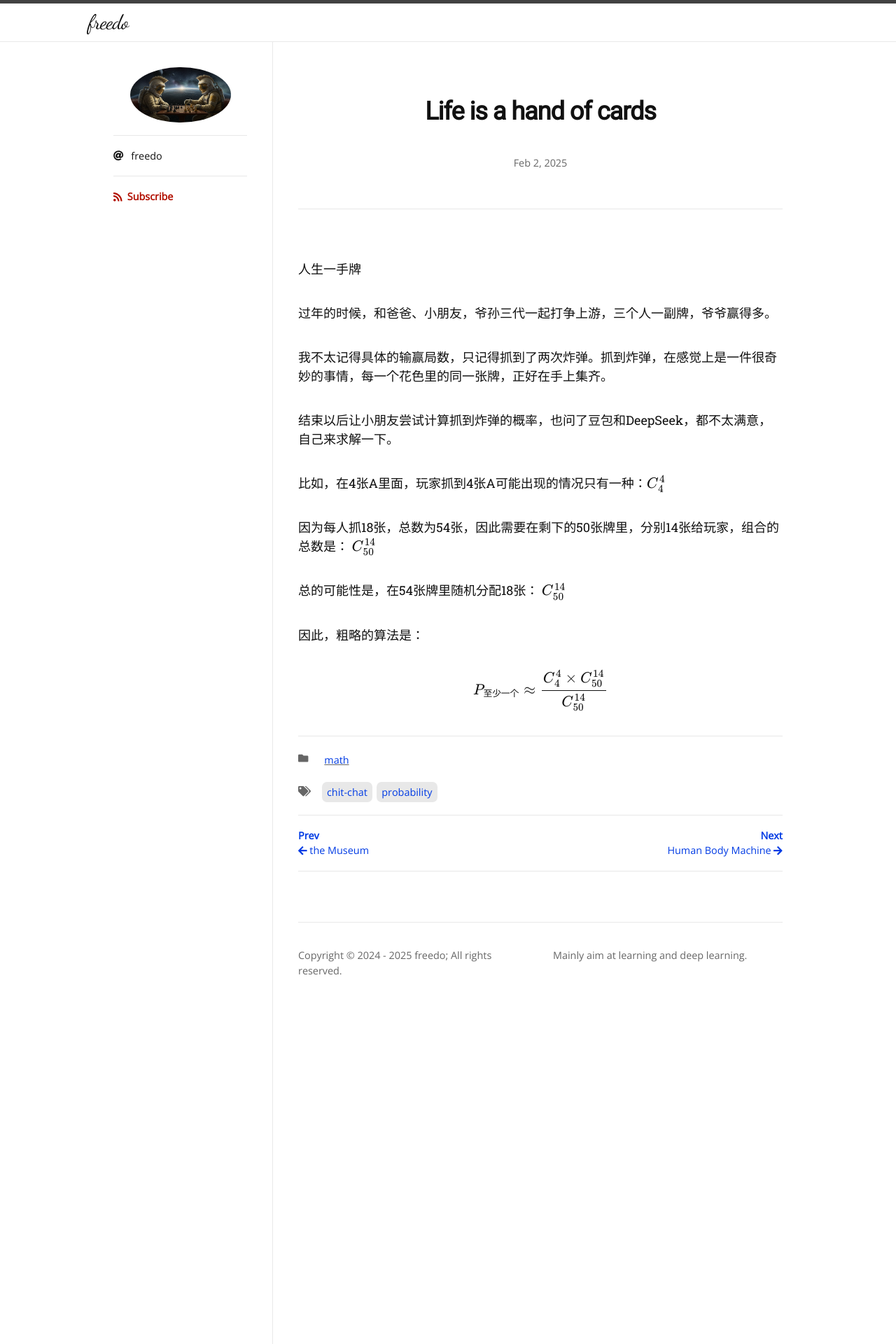
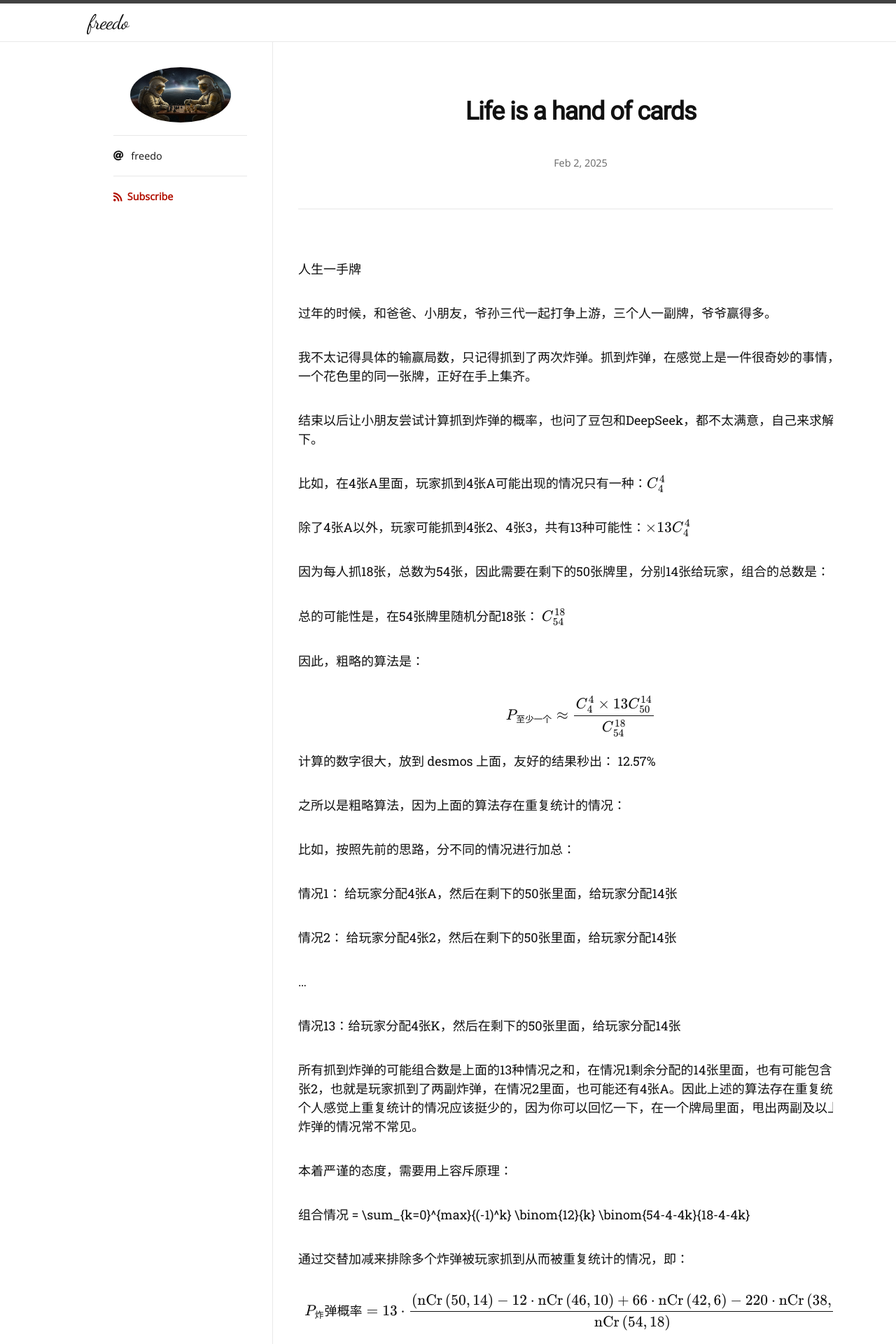
Before and after one commit to hifreedo/yunfuwu, a Jekyll site: the page built from _posts/2025-02-02-card-game.md, in a window 1280 px wide. Shown: the top 1920 px of the page at 70% size. Built offline with Jekyll 4.4.1, drawn with Linux system fonts in a browser that asks for light colours; nearby versions of some CDN libraries; some web fonts are replaced; some of the changed text lies outside the part shown.

Commit message:
update 2

````diff
--- a/_posts/2025-02-02-card-game.md
+++ b/_posts/2025-02-02-card-game.md
@@ -16,10 +16,87 @@
 
 比如，在4张A里面，玩家抓到4张A可能出现的情况只有一种：$$ C_{4}^{4} $$
 
+除了4张A以外，玩家可能抓到4张2、4张3，共有13种可能性：$$ \times 13 C_{4}^{4} $$
+
 因为每人抓18张，总数为54张，因此需要在剩下的50张牌里，分别14张给玩家，组合的总数是： $$ C_{50}^{14} $$
 
-总的可能性是，在54张牌里随机分配18张： $$ C_{50}^{14} $$
+总的可能性是，在54张牌里随机分配18张： $$ C_{54}^{18} $$
 
 因此，粗略的算法是：
 
-$$ P_{\text{至少一个}} \approx \frac {C_{4}^{4} \times C_{50}^{14}} {C_{50}^{14}} $$
+$$ P_{\text{至少一个}} \approx \frac {C_{4}^{4} \times 13 C_{50}^{14}} {C_{54}^{18}} $$
+
+计算的数字很大，放到 desmos 上面，友好的结果秒出： 12.57%
+
+之所以是粗略算法，因为上面的算法存在重复统计的情况：
+
+比如，按照先前的思路，分不同的情况进行加总：
+
+情况1： 给玩家分配4张A，然后在剩下的50张里面，给玩家分配14张
+
+情况2： 给玩家分配4张2，然后在剩下的50张里面，给玩家分配14张
+
+...
+
+情况13：给玩家分配4张K，然后在剩下的50张里面，给玩家分配14张
+
+所有抓到炸弹的可能组合数是上面的13种情况之和，在情况1剩余分配的14张里面，也有可能包含了4张2，也就是玩家抓到了两副炸弹，在情况2里面，也可能还有4张A。因此上述的算法存在重复统计。个人感觉上重复统计的情况应该挺少的，因为你可以回忆一下，在一个牌局里面，甩出两副及以上的炸弹的情况常不常见。
+
+本着严谨的态度，需要用上容斥原理：
+
+组合情况 = \sum_{k=0}^{max}{(-1)^k} \binom{12}{k} \binom{54-4-4k}{18-4-4k}
+
+通过交替加减来排除多个炸弹被玩家抓到从而被重复统计的情况，即：
+
+$$ P_炸弹概率 = 13\cdot\frac{\left(\operatorname{nCr}\left(50,14\right)-12\cdot\operatorname{nCr}\left(46,10\right)+66\cdot\operatorname{nCr}\left(42,6\right)-220\cdot\operatorname{nCr}\left(38,2\right)\right)}{\operatorname{nCr}\left(54,18\right)} $$
+
+最后的答案是 11.93%
+
+大于10%的概率，有点出乎意料。写个python代码，运行了1亿次，模拟一下结果：
+
+```python
+
+import random
+from collections import Counter
+
+T = 100_000_000  # Target loops
+counts = [0, 0, 0, 0, 0, 0]
+valid_trials = 0  # 确保运行满目标次数, 严谨一些
+
+random.seed()
+while valid_trials < T:
+    # 抽18张牌
+    hand = random.sample(range(54), 18)
+
+    # 统计频数
+    num = Counter(0 if a < 2 else (a - 2) // 4 + 1 for a in hand)
+
+    # 0的位置留给大小王，出现3张以上大小王或者5张以上其它花色牌应该排除
+    if num[0] > 2 or any(count > 4 for count in num.values()):
+        continue
+
+    count_fours = sum(1 for key, count in num.items() if 1 <= key <= 13 and count == 4)
+    counts[count_fours] += 1
+    valid_trials += 1
+
+scenarios = [
+    "没有炸弹: {}",
+    "1 副炸弹: {}",
+    "2 副炸弹: {}",
+    "3 副炸弹: {}",
+    "4 副炸弹: {}",
+    "5 副炸弹: {}"
+]
+for i, scenario in enumerate(scenarios):
+    print(scenario.format(counts[i]))
+
+```
+
+|炸弹副数|出现次数|
+|----|----|
+|没有炸弹|87743954|
+|1 副炸弹|11930164|
+|2 副炸弹|324313|
+|3 副炸弹|1569|
+|4 副炸弹|0|
+|5 副炸弹|0|
````
